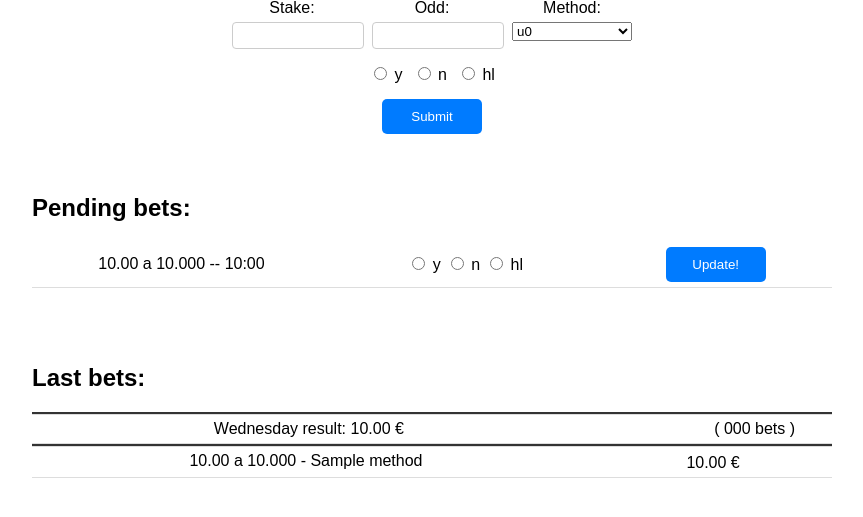
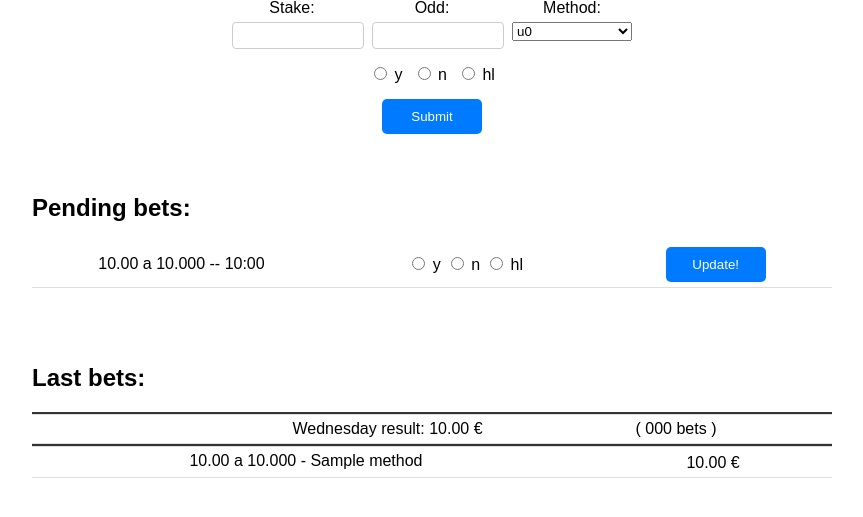
Before and after one commit to jrabalsegura/staking, a Django app: template stakes_manager/templates/stakes/stake.html in a window 1280 px wide. Shown: the part 191-708 px from the top of the page, without its empty margins (208-1071 px from the left). Run offline with Django 5.2, Linux system fonts and the light colour scheme; the template is opened without the code that fills it: most values are stand-ins (such as "Sample title", 1, 10 or a date in 2020).

Commit message:
Improved format in daily results with number of bets

```diff
--- a/stakes_manager/templates/stakes/stake.html
+++ b/stakes_manager/templates/stakes/stake.html
@@ -86,11 +86,10 @@
                     {% with first_bet=last_bets|first %}
                         {% if first_bet.created_at|date:"Y-m-d" != current_date|date:"Y-m-d" %}
                             <li class="day-separator"></li>
-                            <li>
+                            <li style="display: flex; justify-content: center; align-items: center; gap: 8px;">
                                 <span class="{% if first_bet.daily_profit > 0 %}yes-result{% elif first_bet.daily_profit < 0 %}no-result{% endif %}">
                                     {{ first_bet.created_at|date:"l" }} result: {{ first_bet.daily_profit|floatformat:2 }} €
                                 </span>
-                                <span> &nbsp;&nbsp;&nbsp;&nbsp; </span>
                                 <span class="number-of-bets">(
                                     {{ first_bet.number_of_bets_day }} {% if first_bet.number_of_bets_day == 1 %}bet{% else %}bets{% endif %}
                                 )</span>
@@ -110,14 +109,10 @@
                         {% with previous_bet=last_bets|slice:forloop.counter0|last %}
                             {% if bet.created_at|date:"Y-m-d" != previous_bet.created_at|date:"Y-m-d" %}
                                 <li class="day-separator"></li>
-                                <li>
+                                <li style="display: flex; justify-content: center; align-items: center; gap: 8px;">
                                     <span class="{% if bet.daily_profit > 0 %}yes-result{% elif bet.daily_profit < 0 %}no-result{% endif %}">
-                                        {% comment %}
-                                        Get daily result of next bet in loop as i am looping backwards in time
-                                        {% endcomment %}
                                         {{ bet.created_at|date:"l" }} result: {{ bet.daily_profit|floatformat:2 }} €
                                     </span>
-                                    <span> &nbsp;&nbsp;&nbsp;&nbsp; </span>
                                     <span class="number-of-bets">(
                                         {{ bet.number_of_bets_day }} {% if bet.number_of_bets_day == 1 %}bet{% else %}bets{% endif %}
                                     )</span>
```
